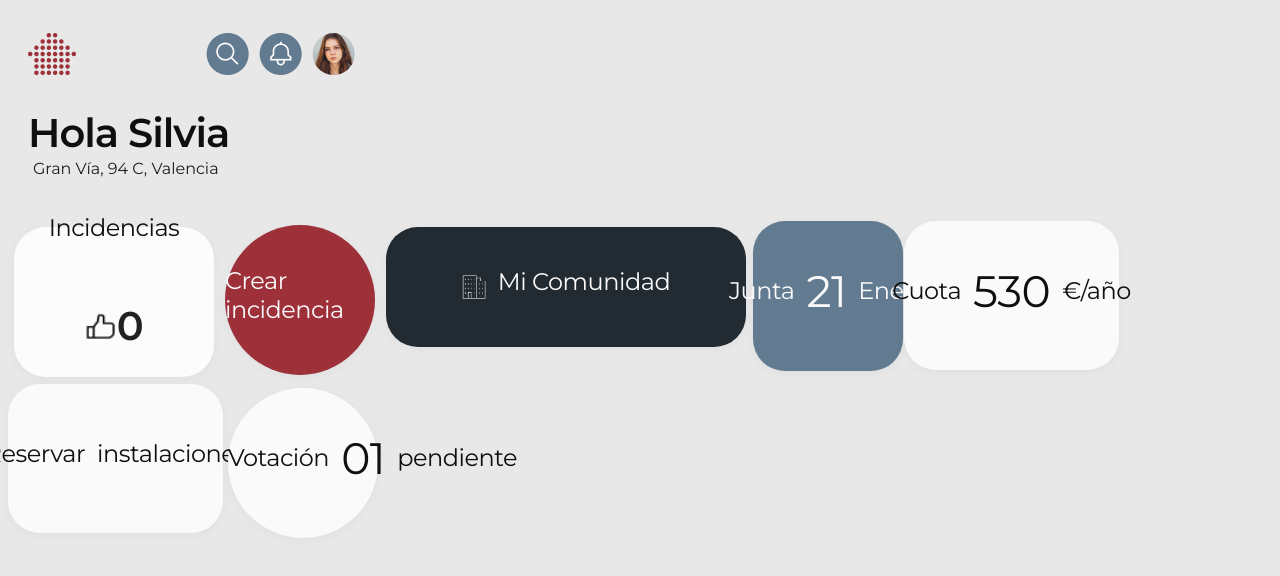
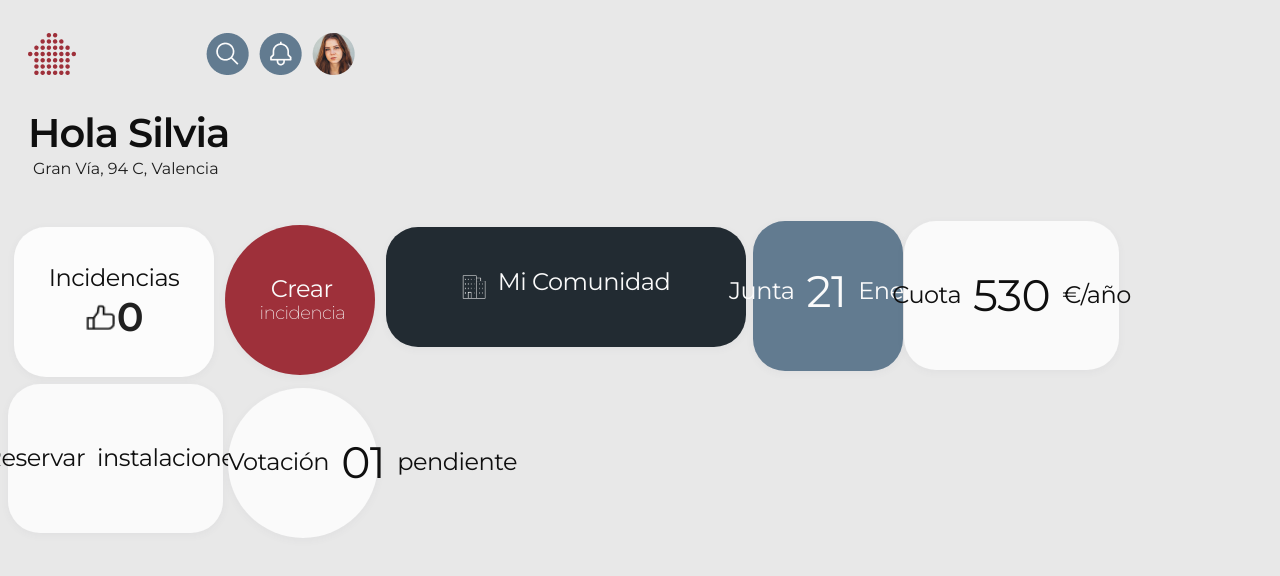
Before and after one commit to VeroPolegre/Fincas_Front, a React (Vite) app: page /home in a window 1280 px wide. Shown: the top 576 px of the page. Built offline with nearby package versions, Linux system fonts and the light colour scheme.

Commit message:
home scss fix

```diff
--- a/src/components/Header/Navbar/Navbar.jsx
+++ b/src/components/Header/Navbar/Navbar.jsx
@@ -8,7 +8,7 @@ import { NavLink } from "react-router-dom";
 const Navbar = () => {
   return (
     <>
-      <NavLink to="/profile">
+      <NavLink to="/home">
         <img className="iconoCasa" src={iconoCasa} alt="iconoCasa" />
       </NavLink>
 
--- a/src/fonts.scss
+++ b/src/fonts.scss
@@ -1,4 +1,4 @@
-@import url("https://fonts.googleapis.com/css2?family=Montserrat:wght@400;600&display=swap");
+@import url("https://fonts.googleapis.com/css2?family=Montserrat:wght@100;200;400;600&display=swap");
 /* set base values */
 $main-type: "Montserrat", sans-serif;
 $text-base-size: 1em;
--- a/src/pages/Home/Home.jsx
+++ b/src/pages/Home/Home.jsx
@@ -13,23 +13,21 @@ const Home = () => {
       <div className="buttons-container">
         <div className="incidence-button">
           <div className="icon-container column">
-            <span className="button-title">Incidencias</span>
+            <span className="home-incident-title">Incidencias</span>
             <div>
-            <img
-              className="icono-incidence"
-              src={iconoIncidencia}
-              alt="iconoIncidencia"
+              <img
+                className="icono-incidence"
+                src={iconoIncidencia}
+                alt="iconoIncidencia"
               />
               <h2>0</h2>
-              </div>
+            </div>
           </div>
         </div>
         <div className="create-incidence-button">
           <div className="icon-container">
-            <span className="button-title-white">
-              Crear <br />incidencia
-            </span>
-            {/* <span className="button-title-white">Incidencia</span> */}
+            <h5 className="home-create-incident">Crear </h5>
+            <span className="home-create-incident-subtitle">incidencia</span>
           </div>
         </div>
         <div className="comunity-button">
--- a/src/pages/Home/Home.scss
+++ b/src/pages/Home/Home.scss
@@ -11,6 +11,7 @@
 .title-adress {
   margin-left: 25px;
 }
+
 .buttons-container {
   margin-top: 40px;
   gap: 1px;
@@ -21,11 +22,11 @@
     justify-content: center;
     height: 150px;
     align-items: center;
-    img{
+    img {
       height: 15px;
     }
+  }
 
-  }
   .incidence-button {
     display: inline-flex;
     flex-direction: column;
@@ -45,13 +46,12 @@
       //   width: 24px;
       //   height: 24px;
     }
-     img{
+    img {
       height: 30px;
     }
-    h2{
+    h2 {
       font-size: 40px;
     }
-
   }
   .create-incidence-button {
     display: inline-flex;
@@ -64,6 +64,36 @@
     background: #9e303a;
     /* Sombra card */
     box-shadow: 0px 2px 8px 0px rgba(71, 84, 103, 0.05);
+
+    /* Center the content */
+    justify-content: center;
+    align-items: center;
+    .home-create-incident-subtitle {
+      color: var(--Colors-Neutros-Black-Normal, #fafafa);
+      margin-bottom: -28px;
+      margin-left: -121px;
+      margin-right: -6px;
+      font-family: Montserrat;
+      font-size: 18px;
+      font-style: normal;
+      font-weight: 200;
+      line-height: 120%;
+      letter-spacing: -0.48px;
+    }
+    .home-create-incident {
+      display: flex;
+      align-items: center;
+      color: var(--Colors-Neutros-Black-Normal, #fafafa);
+      margin-bottom: 60px;
+      margin-right: 36px;
+      margin-left: 10px;
+      font-family: Montserrat;
+      font-size: 24px;
+      font-style: normal;
+      font-weight: 400;
+      line-height: 120%;
+      letter-spacing: -0.48px;
+    }
   }
   .comunity-button {
     display: flex;
@@ -161,7 +191,6 @@
       justify-content: center;
       align-items: center;
     }
-
   }
 
   .cancel-button {
@@ -180,9 +209,10 @@
   }
 }
 
-.button-title {
+.home-incident-title {
   color: var(--Colors-Neutros-Black-Normal, #0f0f0f);
-  margin-bottom: 8px;
+  margin-bottom: -51px;
+  padding-top: 41px;
   /* Label/Label XL */
   font-family: Montserrat;
   font-size: 24px;
```
Lines whose indentation alone changed are shown as unchanged.
